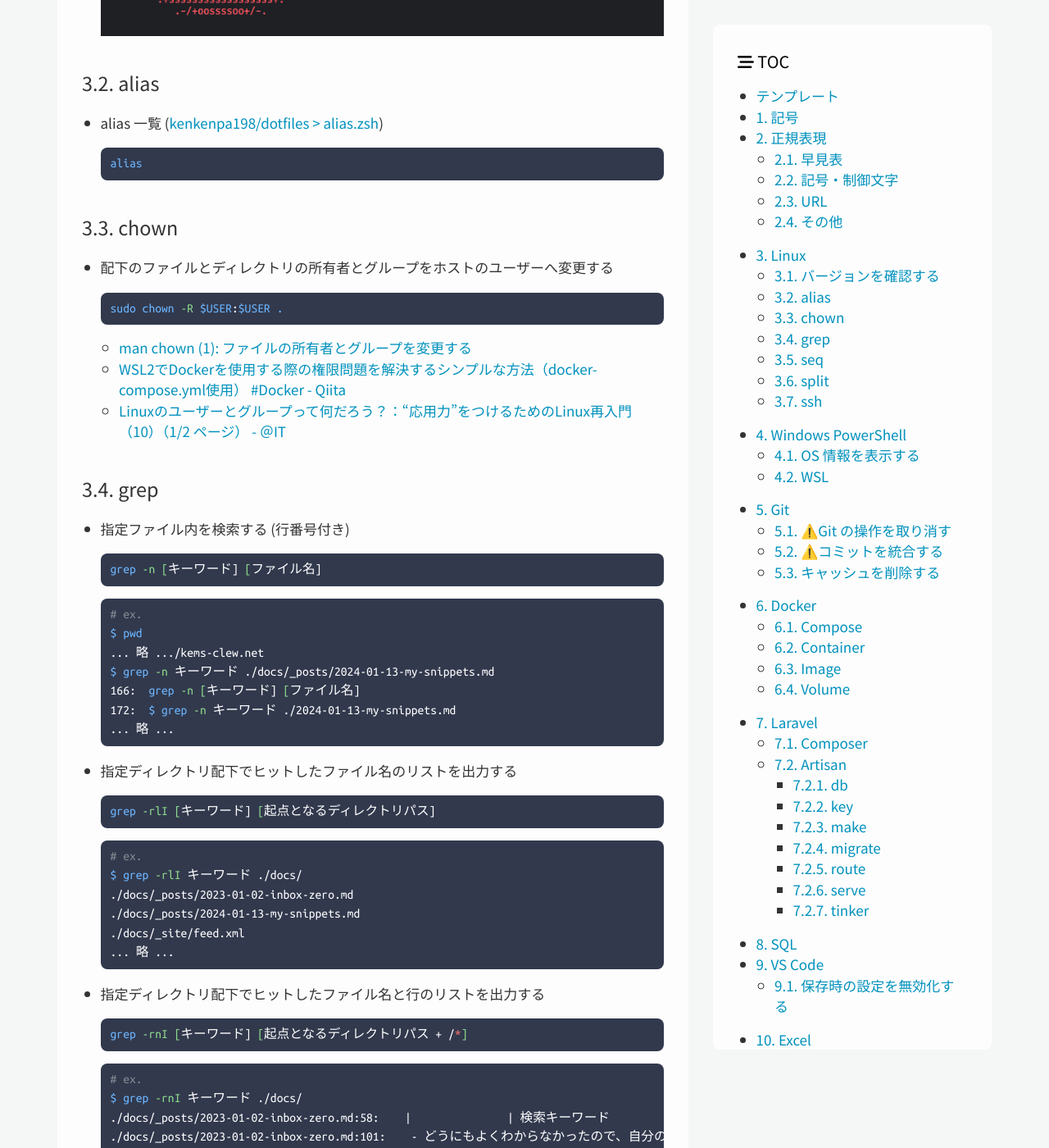
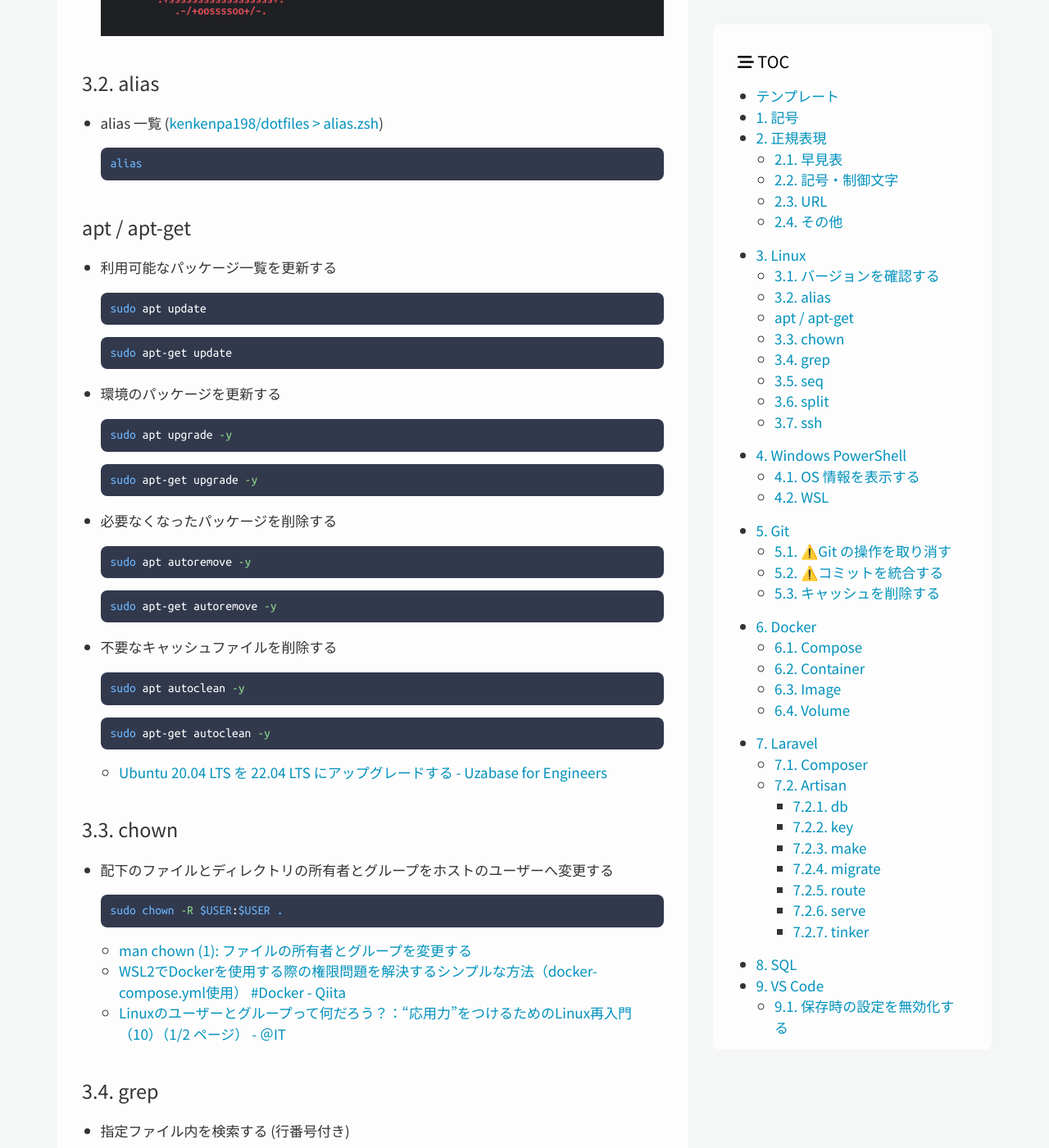
Before and after one commit to kenkenpa198/kems-clew.net, a Jekyll site: the page built from docs/_posts/2024-01-13-my-snippets.md, in a window 1280 px wide and 1400 px high, scrolled down 4353 px. Shown: the whole window at 82% size. Built offline with Jekyll 4.4.1, drawn with Linux system fonts in a browser that asks for light colours; nearby versions of some CDN libraries.

Commit message:
[update]update my-snippets.md

````diff
--- a/docs/_posts/2024-01-13-my-snippets.md
+++ b/docs/_posts/2024-01-13-my-snippets.md
@@ -196,6 +196,50 @@ lastmod: 2024-03-09
   ```shell
   alias
   ```
+
+### apt / apt-get
+
+- 利用可能なパッケージ一覧を更新する
+
+  ```shell
+  sudo apt update
+  ```
+
+  ```shell
+  sudo apt-get update
+  ```
+
+- 環境のパッケージを更新する
+
+  ```shell
+  sudo apt upgrade -y
+  ```
+
+  ```shell
+  sudo apt-get upgrade -y
+  ```
+
+- 必要なくなったパッケージを削除する
+
+  ```shell
+  sudo apt autoremove -y
+  ```
+
+  ```shell
+  sudo apt-get autoremove -y
+  ```
+
+- 不要なキャッシュファイルを削除する
+
+  ```shell
+  sudo apt autoclean -y
+  ```
+
+  ```shell
+  sudo apt-get autoclean -y
+  ```
+
+  - [Ubuntu 20.04 LTS を 22.04 LTS にアップグレードする - Uzabase for Engineers](https://tech.uzabase.com/entry/2022/10/05/163458)
 
 ### 3.3. chown
 
````
